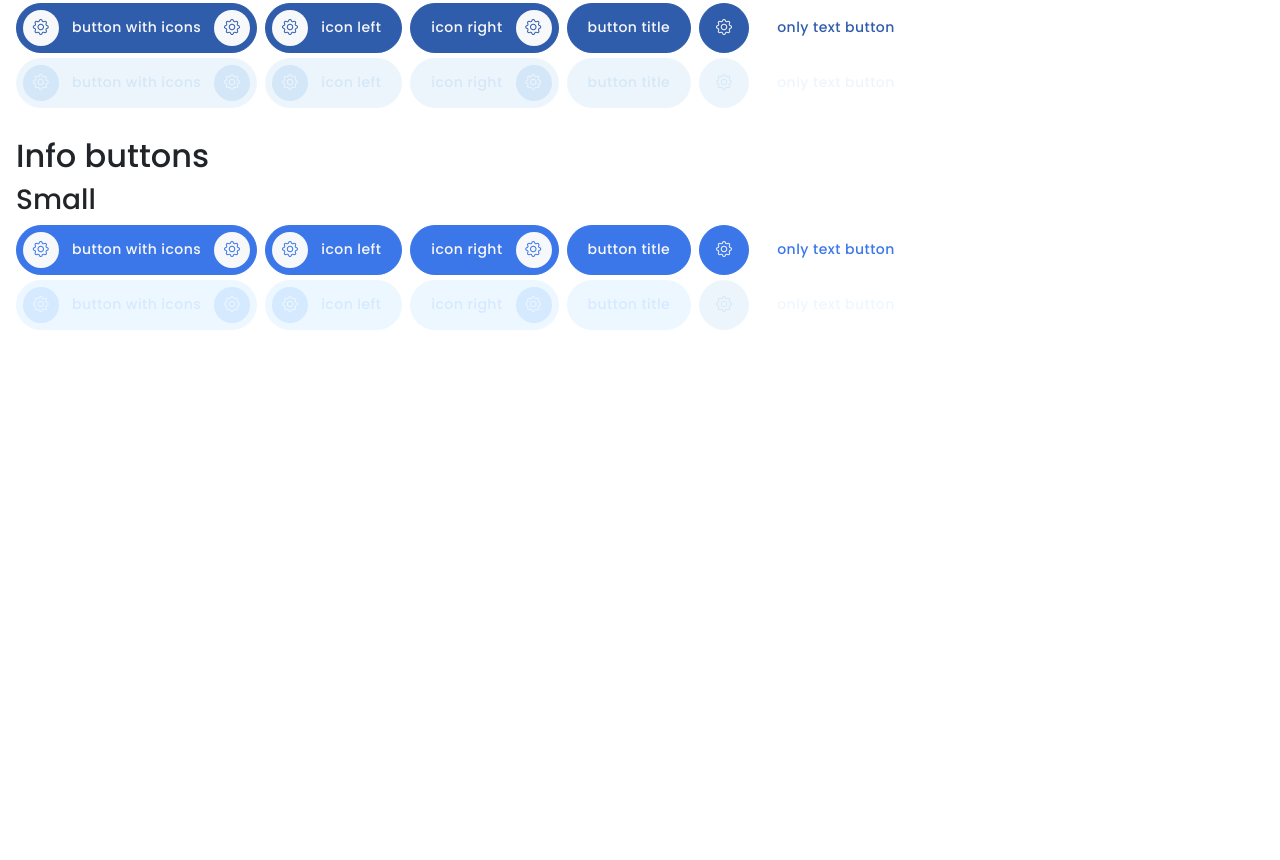
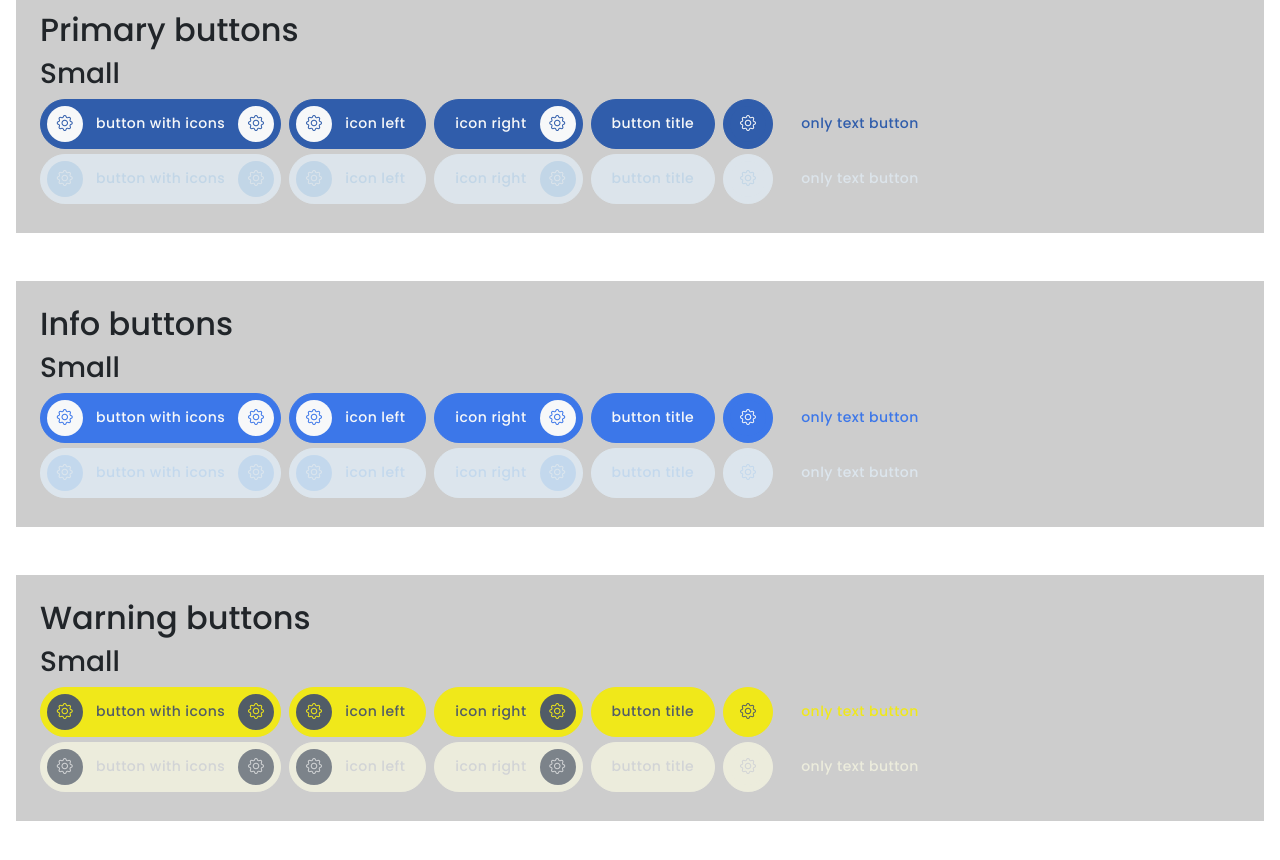
Before and after one commit to lelekann/forklift, a website: page buttons.html in a window 1280 px wide. Shown: the part 930-1790 px from the top of the page. Before the commit the page ends 1305 px from the top, so only its background shows below. Drawn offline with nearby package versions, Linux system fonts and the light colour scheme.

Commit message:
fixed warning and warning disabled buttons

```diff
--- a/buttons.html
+++ b/buttons.html
@@ -31,7 +31,7 @@
       </div>
     </nav>
 
-    <section class="mb-4">
+    <section class="mb-5 p-4">
       <h2>Secondary buttons</h2>
       <div>
         <h3>Small</h3>
@@ -283,7 +283,7 @@
       </div>
     </section>
 
-    <section class="mb-4">
+    <section class="mb-5 p-4">
       <h2>Primary buttons</h2>
       <div>
         <h3>Small</h3>
@@ -349,7 +349,7 @@
       </div>
     </section>
 
-    <section class="mb-4">
+    <section class="mb-5 p-4">
       <h2>Info buttons</h2>
       <div>
         <h3>Small</h3>
@@ -404,7 +404,7 @@
             <span class="btn-text">button title</span>
           </button>
 
-          <button class="btn btn-primary btn-sm" disabled>
+          <button class="btn btn-info btn-sm" disabled>
             <i class="bi bi-gear icon-only"></i>
           </button>
 
@@ -414,5 +414,71 @@
         </div>
       </div>
     </section>
+
+    <section class="mb-5 p-4">
+      <h2>Warning buttons</h2>
+      <div>
+        <h3>Small</h3>
+        <div class="d-flex gap-2 justify-content">
+          <button class="btn btn-warning btn-sm">
+            <i class="bi bi-gear icon-left"></i>
+            <span class="btn-text">Button with icons</span>
+            <i class="bi bi-gear icon-right"></i>
+          </button>
+
+          <button class="btn btn-warning btn-sm">
+            <i class="bi bi-gear icon-left"></i>
+            <span class="btn-text">icon left</span>
+          </button>
+
+          <button class="btn btn-warning btn-sm">
+            <span class="btn-text">icon right</span>
+            <i class="bi bi-gear icon-right"></i>
+          </button>
+
+          <button class="btn btn-warning btn-sm">
+            <span class="btn-text">button title</span>
+          </button>
+
+          <button class="btn btn-warning btn-sm">
+            <i class="bi bi-gear icon-only"></i>
+          </button>
+
+          <button class="btn btn-warning only-text btn-sm">
+            <span class="btn-text">only text button</span>
+          </button>
+        </div>
+
+        <div class="d-flex gap-2 justify-content">
+          <button class="btn btn-warning btn-sm" disabled>
+            <i class="bi bi-gear icon-left"></i>
+            <span class="btn-text">button with icons</span>
+            <i class="bi bi-gear icon-right"></i>
+          </button>
+
+          <button class="btn btn-warning btn-sm" disabled>
+            <i class="bi bi-gear icon-left"></i>
+            <span class="btn-text">icon left</span>
+          </button>
+
+          <button class="btn btn-warning btn-sm" disabled>
+            <span class="btn-text">icon right</span>
+            <i class="bi bi-gear icon-right"></i>
+          </button>
+
+          <button class="btn btn-warning btn-sm" disabled>
+            <span class="btn-text">button title</span>
+          </button>
+
+          <button class="btn btn-warning btn-sm" disabled>
+            <i class="bi bi-gear icon-only"></i>
+          </button>
+
+          <button class="btn btn-sm btn-warning only-text" disabled>
+            <span class="btn-text">only text button</span>
+          </button>
+        </div>
+      </div>
+    </section>
   </body>
 </html>
--- a/scss/_buttons.scss
+++ b/scss/_buttons.scss
@@ -260,8 +260,8 @@
     }
 
     .icon-only {
-      color: #e4f3ff;
-      background-color: #bfdfff;
+      color: #bfdfff;
+      background-color: #e4f3ff;
     }
   }
 
@@ -274,3 +274,62 @@
     }
   }
 }
+
+.btn-warning {
+  --bs-btn-color: #515c67;
+  --bs-btn-bg: #f0e81a;
+  --bs-btn-border-color: #f0e81a;
+  --bs-btn-hover-color: #515c67;
+  --bs-btn-hover-bg: #f0e81a;
+  --bs-btn-hover-border-color: #f0e81a;
+  --bs-btn-focus-shadow-rgb: 204, 197, 22;
+  --bs-btn-active-color: #515c67;
+  --bs-btn-active-bg: #f0be00;
+  --bs-btn-active-border-color: #f0be00;
+  --bs-btn-active-shadow: inset 0 3px 5px rgba(0, 0, 0, 0.125);
+  --bs-btn-disabled-color: #d5d8db;
+  --bs-btn-disabled-bg: #fdfde5;
+  --bs-btn-disabled-border-color: #fdfde5;
+
+  .bi {
+    background-color: #515c67;
+
+    &.icon-only {
+      color: #515c67;
+      background-color: transparent;
+
+      &:hover,
+      &:active {
+        color: #515c67;
+      }
+    }
+  }
+
+  .bi,
+  &.only-text {
+    color: #f0e81a;
+
+    &:hover {
+      color: #f0e81a;
+    }
+
+    &:active {
+      color: #f0be00;
+    }
+
+    &:disabled {
+      color: #fdfde5;
+    }
+  }
+
+  &:disabled {
+    .bi {
+      color: #d5d8db;
+    }
+
+    .icon-only {
+      color: #d5d8db;
+      background-color: #fdfde5;
+    }
+  }
+}
--- a/scss/style.scss
+++ b/scss/style.scss
@@ -9,6 +9,10 @@ body {
   padding: 16px;
   margin: 0 auto;
 
+  section {
+    background-color: #cdcdcd;
+  }
+
   button {
     padding: 0;
   }
```
Also changed, not shown: scss/style.css, 1 other file.
